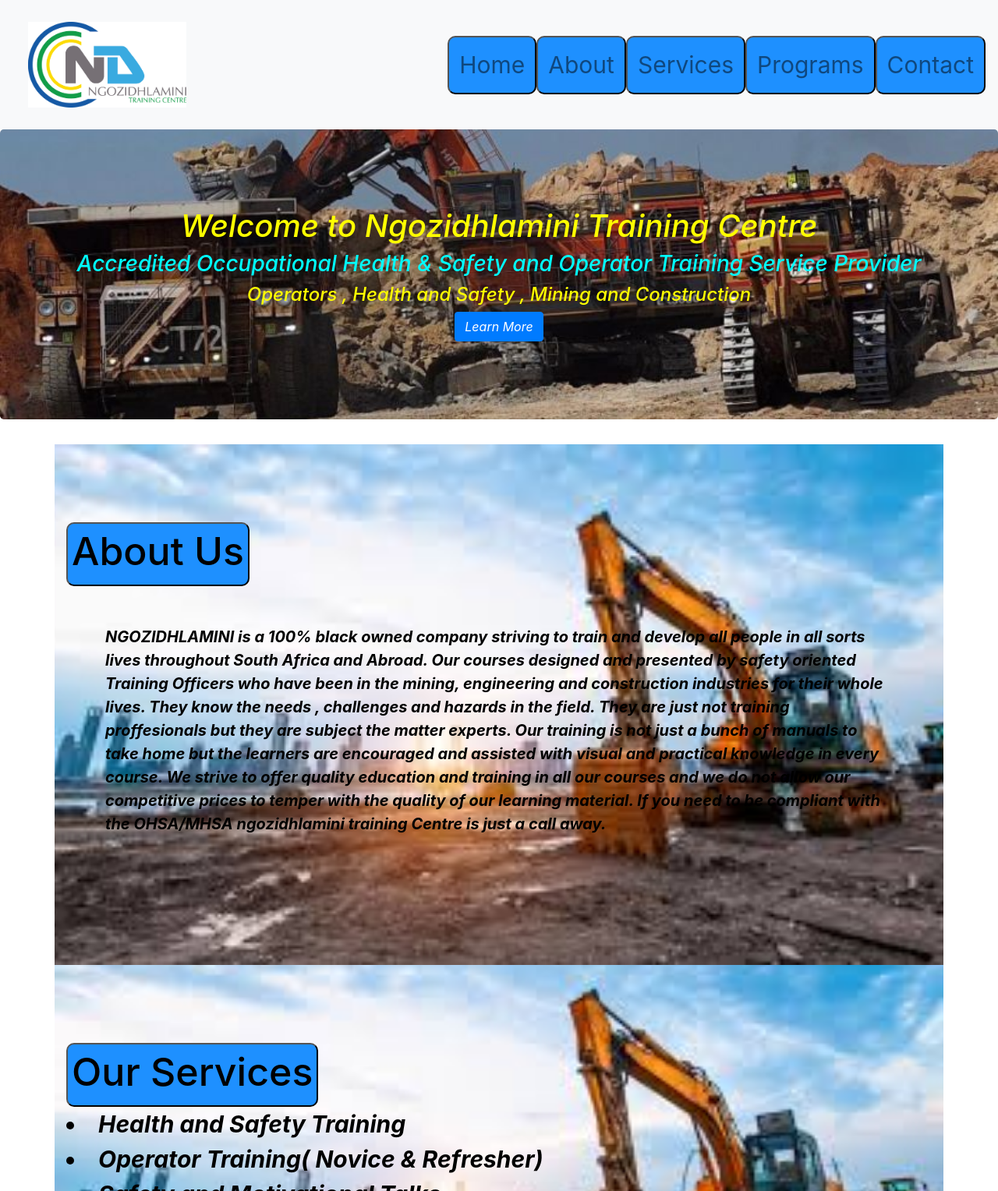
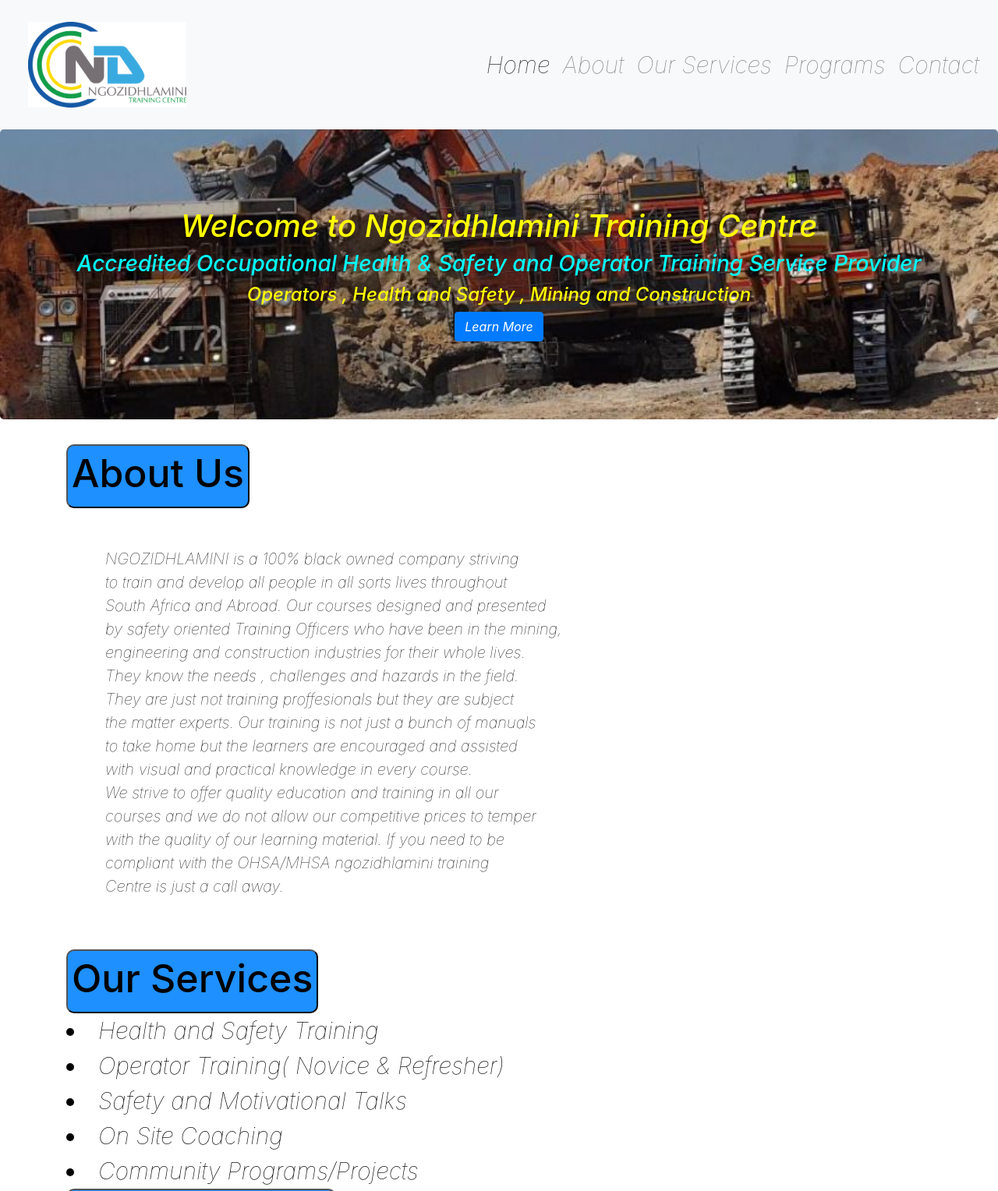
Before and after one commit to uNoxKhoza/ngozitraining_centre, a plain HTML site: page index.html in a window 1280 px wide. Shown: the top 1528 px of the page at 78% size. Drawn offline with nearby package versions, Linux system fonts and the light colour scheme.

Commit message:
Updated files

```diff
--- a/index.html
+++ b/index.html
@@ -28,19 +28,19 @@
         <div class="collapse navbar-collapse" id="navbarNav">
             <ul class="navbar-nav ml-auto">
                 <li class="nav-item active">
-                 <button><a class="nav-link" href="#">Home</a></button>
+                 <a class="nav-link" href="#">Home</a>
                 </li>
                 <li class="nav-item">
-                    <button><a class="nav-link" href="#about">About</a></button>
+                    <a class="nav-link" href="#about">About</a>
                 </li>
                 <li class="nav-item">
-                  <button><a class="nav-link" href="#services">Services</a></button>
+                 <a class="nav-link" href="#services">Our Services</a>
                 </li>
                 <li class="nav-item">
-                  <button><a class="nav-link" href="#programs">Programs</a></button>
+                  <a class="nav-link" href="#programs">Programs</a>
                 </li>
                 <li class="nav-item">
-                  <button><a class="nav-link" href="#contact">Contact</a></button>
+                  <a class="nav-link" href="#contact">Contact</a>
                 </li>
             </ul>
         </div>
@@ -55,17 +55,16 @@
     <!-- About Section -->
     <section id="about" class="container">
        <button> <h2>About Us</h2></button>
-        <p>NGOZIDHLAMINI is a 100% black owned company striving to train and develop all people in all sorts lives throughout South
-        Africa and Abroad. Our courses designed and presented by safety oriented Training Officers who have been in the mining,
-        engineering and construction industries for their whole lives.
-        They know the needs , challenges and hazards in the field. They are just not training proffesionals but they are subject
-        the matter experts. Our training is not just a bunch of manuals to take home but the learners are encouraged and
-        assisted with visual and practical knowledge in every course.
-        We strive to offer quality education and training in all our courses and we do not allow our competitive prices to
-        temper with the quality of our learning material. If you need to be compliant with the OHSA/MHSA ngozidhlamini training
+        <p>NGOZIDHLAMINI is a 100% black owned company striving <br>to train and develop all people in all sorts lives throughout <br>South
+        Africa and Abroad. Our courses designed and presented <br>by safety oriented Training Officers who have been in the mining,<br>
+        engineering and construction industries for their whole lives. <br>
+        They know the needs , challenges and hazards in the field. <br>They are just not training proffesionals but they are subject <br>
+        the matter experts. Our training is not just a bunch of manuals <br>to take home but the learners are encouraged and
+        assisted <br>with visual and practical knowledge in every course. <br>
+        We strive to offer quality education and training in all our <br>courses and we do not allow our competitive prices to
+        temper <br>with the quality of our learning material. If you need to be <br>compliant with the OHSA/MHSA ngozidhlamini training <br>
         Centre is just a call away.</p>
     </section>
-
     <!-- Services Section -->
     <section id="services" class="container">
        <button> <h2>Our Services</h2></button>
@@ -166,7 +165,7 @@
             form below. You can also reach out to us via WhatsApp or email.</p>
         <p>Physical Address: <br>35 Kipling Street, <br>Extension 8, Klipfontein,<br> Witbank, 1034</p>
         <p>WhatsApp: <a href="https://wa.me/your-whatsapp-number">+27 66 359 9020</a></p>
-        <p>Email: <a href="mailto:your-email@example.com">info@ngozidhlaminitraining.co.za</a></p>
+        <p>Email: <a href="mailto:info@ngozidhlaminitraining.co.za">info@ngozidhlaminitraining.co.za</a></p>
         <form>
             <div class="form-group">
                 <label for="name">Name:</label>
--- a/styles.css
+++ b/styles.css
@@ -11,13 +11,22 @@
 }
 
 /* Style the About, Programs, and Contact sections */
-section {
+section About{
     background-image: url('images/backrouuung.jpeg');
     background-size: cover;
     background-position: center;
     color:black;
     font-size: 20px;
     padding: 100px 0;
+
+}
+section Programs{
+
+}
+section Services {
+
+}
+section Contacts {
 
 }
 h2{
@@ -30,7 +39,7 @@ h3{
 li {
     font-size: 30px;
     font-style: italic;
-    font-weight: bolder;
+    font-weight: lighter;
     color: black;
 
 }
@@ -44,7 +53,7 @@ button{
 p{
     font-size: 20px;
     padding: 50px;
-    font-weight: bolder;
+    font-weight: lighter;
     font-style: italic;
     color: black;
 }
```
Also changed, not shown: images/Screenshot from 2024-02-06 14-09-02.png (added).
